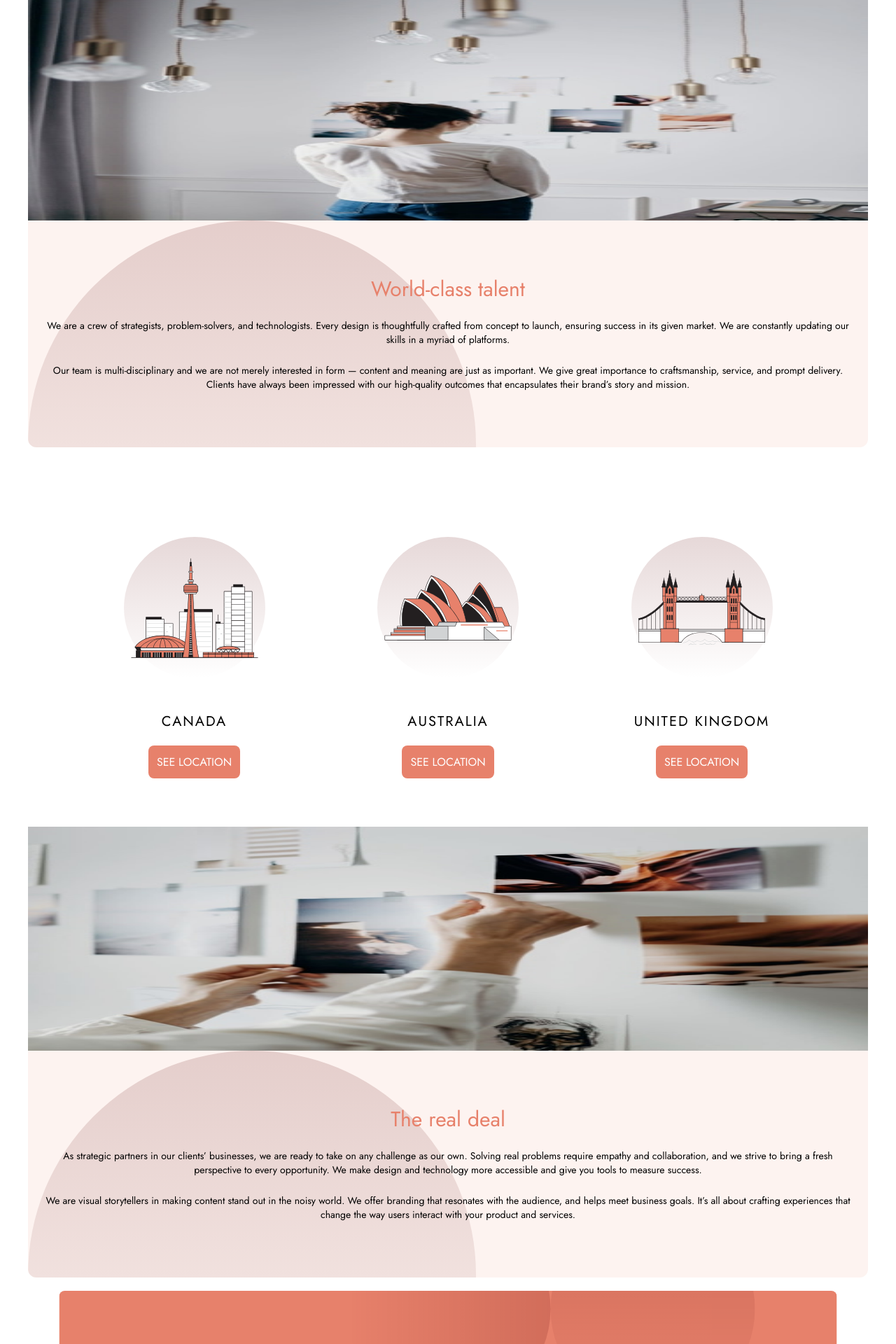
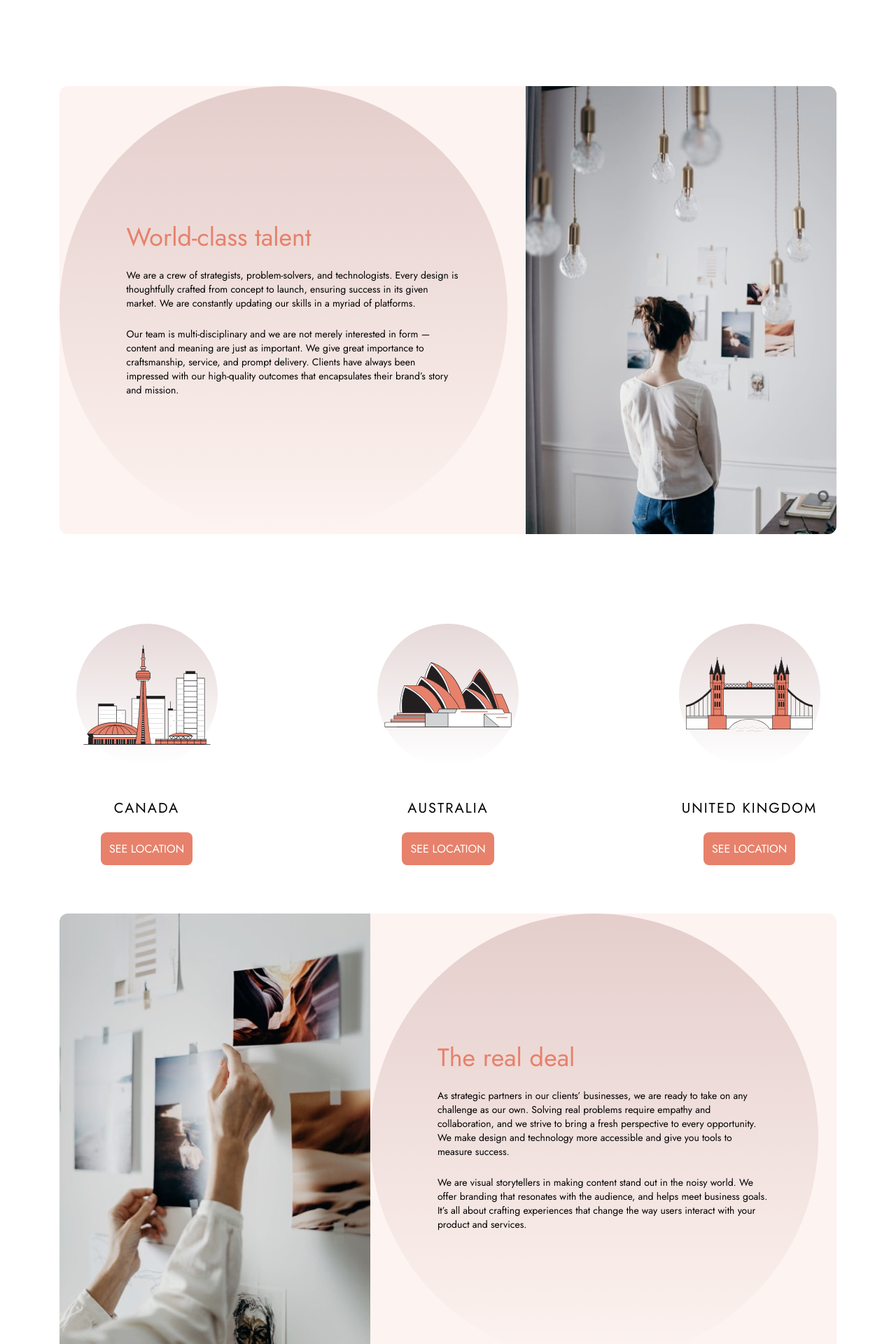
Before and after one commit to waldekglaz/designo, a Next.js app: page /company in a window 1280 px wide. Shown: the part 600-2520 px from the top of the page at 70% size. Built offline with nearby package versions, Linux system fonts and the light colour scheme.

Commit message:
styles fixes and ServiceCard

```diff
--- a/src/app/company/page.tsx
+++ b/src/app/company/page.tsx
@@ -5,6 +5,7 @@ import TextCard from "@/components/TextCard/TextCard";
 import { locations } from "@/constants/const";
 import IllustratedCard from "@/components/IllustratedCard/IllustratedCard";
 import HeroWithImage from "@/components/HeroWithImage/HeroWithImage";
+import CompanyCard from "@/components/CompanyCard/CompanyCard";
 
 const Company = () => {
   return (
@@ -15,34 +16,18 @@ const Company = () => {
         title="About Us"
         text="Founded in 2010, we are a creative agency that produces lasting results for our clients. We’ve partnered with many startups, corporations, and nonprofits alike to craft designs that make real impact. We’re always looking forward to creating brands, products, and digital experiences that connect with our clients’ audiences."
       />
-
-      <div className="relative w-full min-h-80 md:rounded-t-lg">
-        <Image
-          src="/assets/about/mobile/image-world-class-talent.jpg"
-          alt="World class talent"
-          fill={true}
-          className="md:hidden"
-        />
-        <Image
-          src="/assets/about/tablet/image-world-class-talent.jpg"
-          alt="World class talent"
-          fill={true}
-          className="hidden md:block md:rounded-t-xl"
-        />
-        <Image
+      <section className="lg:flex md:mt-32">
+        <CompanyCard
           src="/assets/about/desktop/image-world-class-talent.jpg"
           alt="World class talent"
-          fill={true}
-          className="hidden xl:block"
-        />
-      </div>
-
-      <TextCard
           title="World-class talent"
           text="We are a crew of strategists, problem-solvers, and technologists. Every design is thoughtfully crafted from concept to launch, ensuring success in its given market. We are constantly updating our skills in a myriad of platforms."
           text2="Our team is multi-disciplinary and we are not merely interested in form — content and meaning are just as important. We give great importance to craftsmanship, service, and prompt delivery. Clients have always been impressed with our high-quality outcomes that encapsulates their brand’s story and mission."
+          textLeft
         />
-      <section className="pt-32 lg:flex justify-evenly">
+      </section>
+
+      <section className="pt-32 lg:flex justify-between xl:w-[1111px] xl:mx-auto">
         {locations.map((location) => (
           <IllustratedCard
             key={location.name}
@@ -56,31 +41,15 @@ const Company = () => {
           />
         ))}
       </section>
-      <div className="relative w-full min-h-80 md:rounded-t-lg">
-        <Image
-          src="/assets/about/mobile/image-real-deal.jpg"
-          alt="gallery picture"
-          fill={true}
-          className="md:hidden"
-        />
-        <Image
-          src="/assets/about/tablet/image-real-deal.jpg"
-          alt="gallery picture"
-          fill={true}
-          className="hidden md:block md:rounded-t-xl"
-        />
-        <Image
+      <section>
+        <CompanyCard
           src="/assets/about/desktop/image-real-deal.jpg"
-          alt="gallery picture"
-          fill={true}
-          className="hidden xl:block"
-        />
-      </div>
-      <TextCard
+          alt="The real deal"
           title="The real deal"
           text="As strategic partners in our clients’ businesses, we are ready to take on any challenge as our own. Solving real problems require empathy and collaboration, and we strive to bring a fresh perspective to every opportunity. We make design and technology more accessible and give you tools to measure success."
           text2="We are visual storytellers in making content stand out in the noisy world. We offer branding that resonates with the audience, and helps meet business goals. It’s all about crafting experiences that change the way users interact with your product and services."
         />
+      </section>
     </>
   );
 };
--- a/src/app/services/[service]/page.tsx
+++ b/src/app/services/[service]/page.tsx
@@ -5,7 +5,6 @@ import HeroSecondary from "@/components/HeroSecondary/HeroSecondary";
 import ProjectsCard from "@/components/ProjectsCard/ProjectsCard";
 
 const ServicePage = ({ params }: { params: { service: string } }) => {
-  console.log(params.service);
   const service = services.find((service) =>
     service.href.includes(params.service)
   );
@@ -13,7 +12,7 @@ const ServicePage = ({ params }: { params: { service: string } }) => {
   return (
     <div>
       {service && <HeroSecondary title={service.title} text={service.text} />}
-      <section className="mt-24 pb-12 md:mt-32 lg:flex lg:flex-wrap lg:justify-center xl:justify-start lg:max-w-[1111px] mx-auto gap-[30px] lg:pt-0">
+      <section className="mt-24 pb-12 md:mt-32 mx-6 md:mx-10 lg:flex lg:flex-wrap lg:justify-center xl:justify-start xl:max-w-[1111px] xl:mx-auto gap-[30px] lg:pt-0">
         {service?.projects.map((project) => (
           <ServiceCard
             key={project.title}
@@ -24,7 +23,7 @@ const ServicePage = ({ params }: { params: { service: string } }) => {
           />
         ))}
       </section>
-      <section className=" max-w-[1111px] mx-auto">
+      <section className="mx-6 md:mx-10  xl:mx-auto xl:max-w-[1111px]">
         {services.map((project) => {
           if (project.href === service?.href) {
             return;
--- a/src/app/services/layout.tsx
+++ b/src/app/services/layout.tsx
@@ -1,7 +1,7 @@
 import React, { ReactNode } from "react";
 
 const ServicesLayout = ({ children }: { children: ReactNode }) => {
-  return <div className="md:mx-10">{children}</div>;
+  return <div>{children}</div>;
 };
 
 export default ServicesLayout;
--- /dev/null
+++ b/src/components/CompanyCard/CompanyCard.tsx
@@ -0,0 +1,54 @@
+import React from "react";
+import Image from "next/image";
+
+interface CompanyCardProps {
+  src: string;
+  alt: string;
+  title: string;
+  text: string;
+  text2: string;
+  textLeft?: boolean;
+}
+
+const CompanyCard = ({
+  src,
+  alt,
+  title,
+  text,
+  text2,
+  textLeft,
+}: CompanyCardProps) => {
+  return (
+    <div className="lg:flex xl:w-[1111px] xl:mx-auto">
+      <div
+        className={`relative w-full h-[320px] lg:basis-2/5 lg:h-[640px] ${
+          textLeft && "order-1"
+        }`}
+      >
+        <Image
+          src={src}
+          alt={alt}
+          fill={true}
+          className={`object-cover md:rounded-t-xl  ${
+            textLeft
+              ? "lg:rounded-l-none lg:rounded-r-xl"
+              : "lg:rounded-l-xl lg:rounded-r-none"
+          }`}
+        />
+      </div>
+      <div
+        className={`bg-hero-pattern bg-no-repeat bg-[#FDF3F0] py-20 px-6 text-center md:rounded-b-xl lg:basis-3/5 lg:flex flex-col justify-center lg:text-left lg:px-24  ${
+          textLeft
+            ? "lg:rounded-r-none lg:rounded-l-xl"
+            : "lg:rounded-r-xl lg:rounded-l-none"
+        }`}
+      >
+        <h2 className="text-3xl text-orange mb-6 lg:text-4xl">{title}</h2>
+        <p className="text-sm mb-6">{text}</p>
+        <p className="text-sm">{text2}</p>
+      </div>
+    </div>
+  );
+};
+
+export default CompanyCard;
--- a/src/components/Footer/Footer.tsx
+++ b/src/components/Footer/Footer.tsx
@@ -8,7 +8,7 @@ import Button from "../Button/Button";
 
 const Footer = () => {
   return (
-    <footer className="relative mt-56 ">
+    <footer className="relative mt-56 xl:mt-72">
       <div className="bg-footer-pattern bg-no-repeat bg-center bg-orange absolute top-[-20%] text-white py-10 px-4 text-center rounded-lg left-1/2 transform -translate-x-1/2 w-[90%] xl:w-[1111px] xl:flex items-center justify-between xl:text-left xl:py-20 xl:px-24 xl:top-[-40%]">
         <div>
           <h2 className="text-3xl mb-4 md:text-5xl md:max-w-[335px] md:mx-auto xl:ml-0">
--- a/src/components/Hero/Hero.tsx
+++ b/src/components/Hero/Hero.tsx
@@ -15,7 +15,7 @@ const Hero = () => {
           fully responsive websites, app design, and engaging brand experiences.
           Find out more about our services.
         </p>
-        <Button text="learn more3" href="services/webdesign" />
+        <Button text="learn more" href="services/webdesign" />
       </div>
 
       <Image
--- a/src/components/HeroSecondary/HeroSecondary.tsx
+++ b/src/components/HeroSecondary/HeroSecondary.tsx
@@ -7,7 +7,7 @@ interface HeroSecondaryProps {
 
 const HeroSecondary = ({ title, text }: HeroSecondaryProps) => {
   return (
-    <div className="bg-hero-pattern bg-right-top  bg-contain  bg-no-repeat bg-orange text-center py-28 text-white px-6 md:rounded-xl md:py-16   md:rounded-t-xl lg:max-w-[1111px] lg:mx-auto">
+    <div className="bg-hero-pattern bg-right-top  bg-contain  bg-no-repeat bg-orange text-center py-28 text-white px-6 md:rounded-xl md:py-16   md:rounded-t-xl md:mx-10 xl:max-w-[1111px] xl:mx-auto">
       <h1 className="text-3xl mb-6">{title}</h1>
       <p className="text-sm leading-relaxed md:w-80 mx-auto ">{text}</p>
     </div>
--- a/src/components/HeroWithImage/HeroWithImage.tsx
+++ b/src/components/HeroWithImage/HeroWithImage.tsx
@@ -19,9 +19,9 @@ const HeroWithImage = ({ title, text, src, alt }: HeroWithImageProps) => {
           className="md:rounded-t-xl object-cover lg:rounded-r-xl lg:rounded-l-none"
         />
       </div>
-      <div className="bg-hero-pattern bg-right-top  bg-contain  bg-no-repeat bg-orange text-center py-20 text-white px-6 md:rounded-xl md:py-16 md:rounded-t-none lg:max-w-[1111px] lg:mx-auto basis-3/5 lg:rounded-l-xl lg:rounded-r-none lg:flex flex-col justify-center lg:text-left lg:px-[90px]">
-        <h1 className="text-3xl mb-6 xl:text-5xl">{title}</h1>
-        <p className="text-sm leading-relaxed md:w-80 mx-auto lg:ml-0 xl:text-base xl:w-auto">
+      <div className="bg-hero-pattern bg-right-top  bg-contain  bg-no-repeat bg-orange text-center py-20 text-white px-6 md:rounded-xl md:py-16 md:rounded-t-none xl:max-w-[1111px] xl:mx-auto basis-3/5 lg:rounded-l-xl lg:rounded-r-none lg:flex flex-col justify-center lg:text-left lg:px-[90px]">
+        <h1 className="text-3xl mb-6 md:text-5xl xl:text-5xl">{title}</h1>
+        <p className="text-sm leading-relaxed  mx-auto lg:ml-0 xl:text-base xl:w-auto">
           {text}
         </p>
       </div>
```
Also changed, not shown: src/components/ServiceCard/ServiceCard.tsx (+16 -5 lines). Lines whose indentation alone changed are shown as unchanged.
